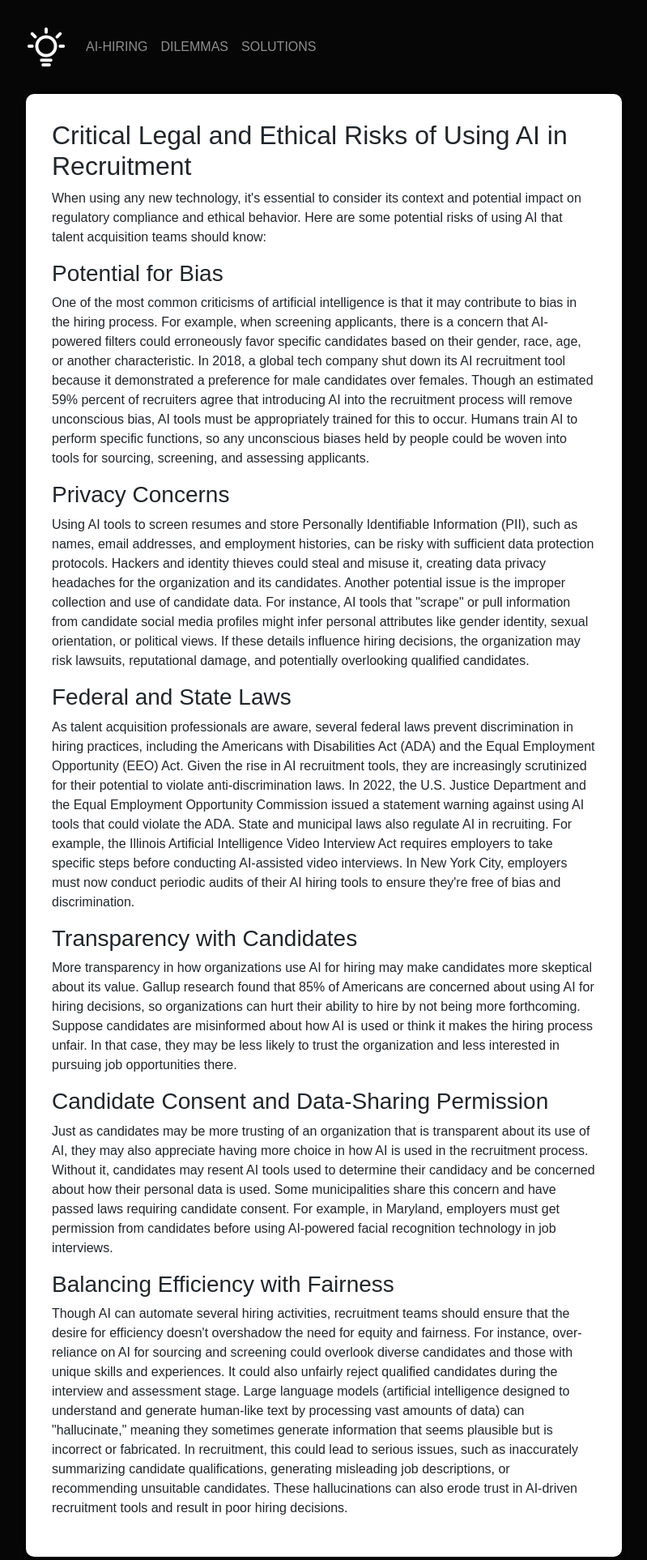
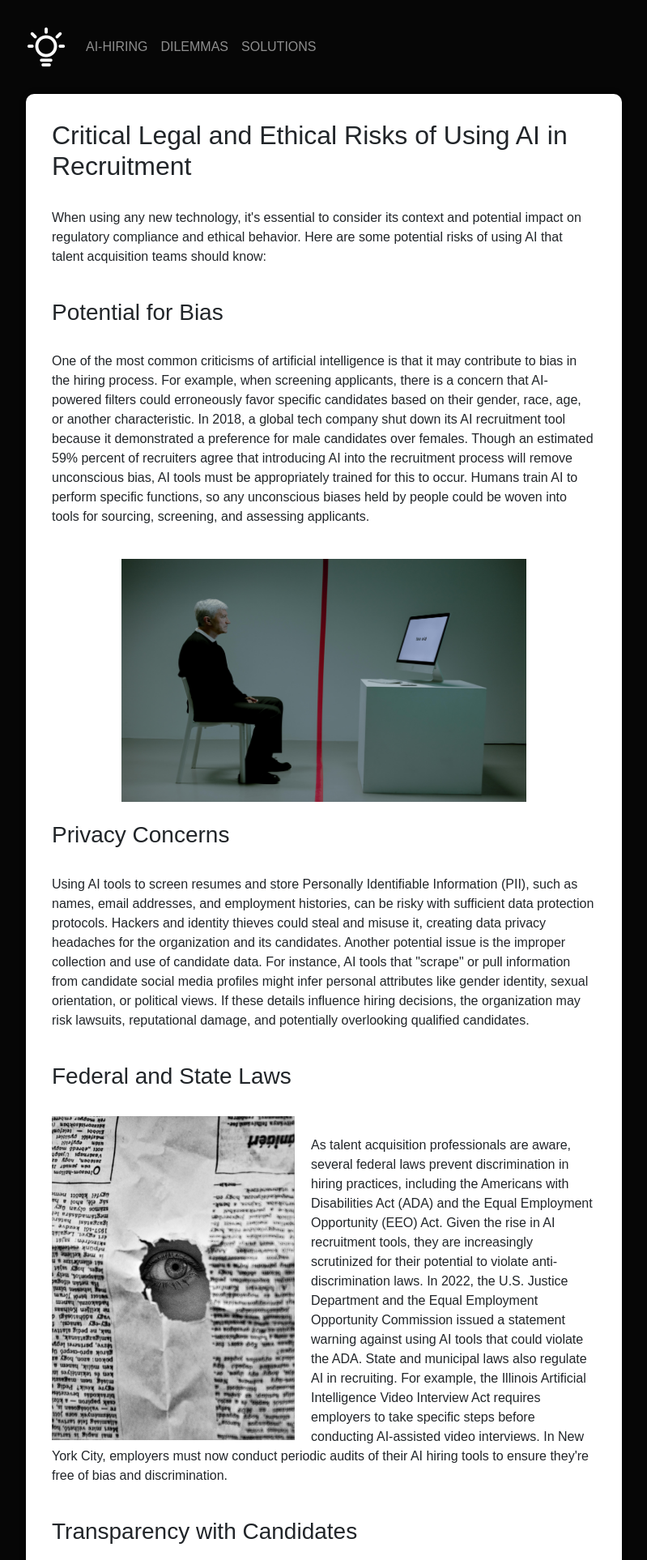
Before and after one commit to Yuchiaaa/aiHiringQuizWeb, a Flask app: page /dilemmas in a window 1280 px wide. Shown: the top 1926 px of the page at 81% size, without its empty margins (240-1039 px from the left). Run offline with Flask 3, Linux system fonts and the light colour scheme.

Commit message:
Update dilemmas.html

```diff
--- a/templates/dilemmas.html
+++ b/templates/dilemmas.html
@@ -3,39 +3,57 @@
 {% block body %}
 <div id="startScreen" class="screen active">
     <h2>Critical Legal and Ethical Risks of Using AI in Recruitment</h2>
+    <br>
     <p>When using any new technology, it's essential to consider its context and potential impact on regulatory compliance and ethical behavior. Here are some potential risks of using AI that talent acquisition teams should know:</p>
-
+    <br>
     <h3>Potential for Bias</h3>
+    <br>
     <p>
         One of the most common criticisms of artificial intelligence is that it may contribute to bias in the hiring process. For example, when screening applicants, there is a concern that AI-powered filters could erroneously favor specific candidates based on their gender, race, age, or another characteristic. In 2018, a global tech company shut down its AI recruitment tool because it demonstrated a preference for male candidates over females.
 
         Though an estimated 59% percent of recruiters agree that introducing AI into the recruitment process will remove unconscious bias, AI tools must be appropriately trained for this to occur. Humans train AI to perform specific functions, so any unconscious biases held by people could be woven into tools for sourcing, screening, and assessing applicants.
     </p>
+    <br>
+    <img src="/static/bias.jpg" style="display: block; margin: 0 auto; height: 300px; width:500px;" alt="Bias">
+    <br>
     <h3>Privacy Concerns</h3>
+    <br>
     <p>
         Using AI tools to screen resumes and store Personally Identifiable Information (PII), such as names, email addresses, and employment histories, can be risky with sufficient data protection protocols. Hackers and identity thieves could steal and misuse it, creating data privacy headaches for the organization and its candidates.
 
         Another potential issue is the improper collection and use of candidate data. For instance, AI tools that "scrape" or pull information from candidate social media profiles might infer personal attributes like gender identity, sexual orientation, or political views. If these details influence hiring decisions, the organization may risk lawsuits, reputational damage, and potentially overlooking qualified candidates.
     </p>
+    <br>
     <h3>Federal and State Laws</h3>
+    <br>
+    <img src="/static/privacy.jpg" style="float: left; width: 300px; height: 400px; margin-right: 20px;" alt="Privacy">
+    <br>
     <p>
         As talent acquisition professionals are aware, several federal laws prevent discrimination in hiring practices, including the Americans with Disabilities Act (ADA) and the Equal Employment Opportunity (EEO) Act. Given the rise in AI recruitment tools, they are increasingly scrutinized for their potential to violate anti-discrimination laws. In 2022, the U.S. Justice Department and the Equal Employment Opportunity Commission issued a statement warning against using AI tools that could violate the ADA.
 
         State and municipal laws also regulate AI in recruiting. For example, the Illinois Artificial Intelligence Video Interview Act requires employers to take specific steps before conducting AI-assisted video interviews. In New York City, employers must now conduct periodic audits of their AI hiring tools to ensure they're free of bias and discrimination.
     </p>
-
+    <br>
     <h3>Transparency with Candidates</h3>
+    <br>
     <p>
         More transparency in how organizations use AI for hiring may make candidates more skeptical about its value. Gallup research found that 85% of Americans are concerned about using AI for hiring decisions, so organizations can hurt their ability to hire by not being more forthcoming. Suppose candidates are misinformed about how AI is used or think it makes the hiring process unfair. In that case, they may be less likely to trust the organization and less interested in pursuing job opportunities there.
     </p>
+    <br>
+    <img src="/static/security.jpg" style="display: block; margin: 0 auto; height: 300px; width:500px;" alt="Security">
+    <br>
     <h3>Candidate Consent and Data-Sharing Permission</h3>
-    <p>Just as candidates may be more trusting of an organization that is transparent about its use of AI, they may also appreciate having more choice in how AI is used in the recruitment process. Without it, candidates may resent AI tools used to determine their candidacy and be concerned about how their personal data is used. Some municipalities share this concern and have passed laws requiring candidate consent. For example, in Maryland, employers must get permission from candidates before using AI-powered facial recognition technology in job interviews.
-
+    <br>
+    <p>
+        Just as candidates may be more trusting of an organization that is transparent about its use of AI, they may also appreciate having more choice in how AI is used in the recruitment process. Without it, candidates may resent AI tools used to determine their candidacy and be concerned about how their personal data is used. Some municipalities share this concern and have passed laws requiring candidate consent. For example, in Maryland, employers must get permission from candidates before using AI-powered facial recognition technology in job interviews.
     </p>
+    <br>
     <h3>Balancing Efficiency with Fairness</h3>
+    <br>
     <p>Though AI can automate several hiring activities, recruitment teams should ensure that the desire for efficiency doesn't overshadow the need for equity and fairness. For instance, over-reliance on AI for sourcing and screening could overlook diverse candidates and those with unique skills and experiences. It could also unfairly reject qualified candidates during the interview and assessment stage.
-
     Large language models (artificial intelligence designed to understand and generate human-like text by processing vast amounts of data) can "hallucinate," meaning they sometimes generate information that seems plausible but is incorrect or fabricated. In recruitment, this could lead to serious issues, such as inaccurately summarizing candidate qualifications, generating misleading job descriptions, or recommending unsuitable candidates. These hallucinations can also erode trust in AI-driven recruitment tools and result in poor hiring decisions.
     </p>
+    <br>
+    <p style="text-align: right;">(source: recruitics.com)</p>
 </div>
 {% endblock %}
```
